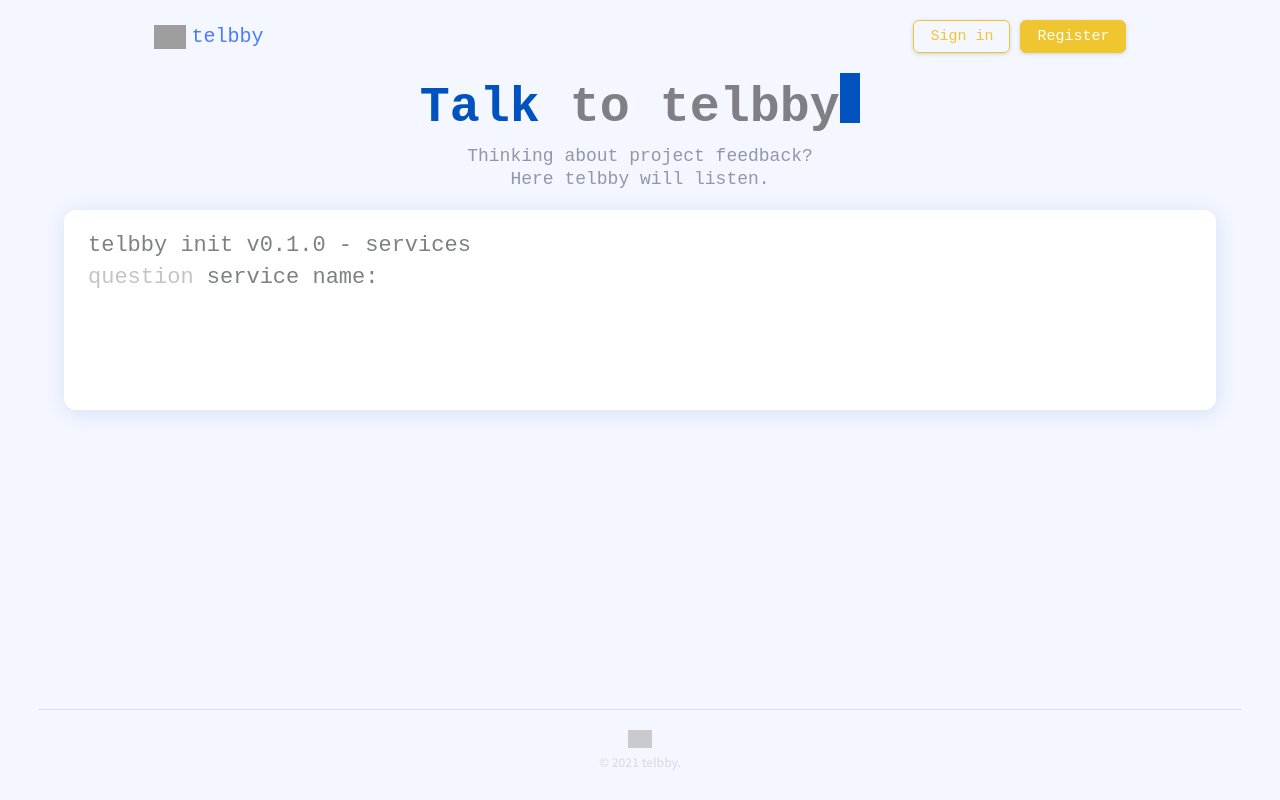
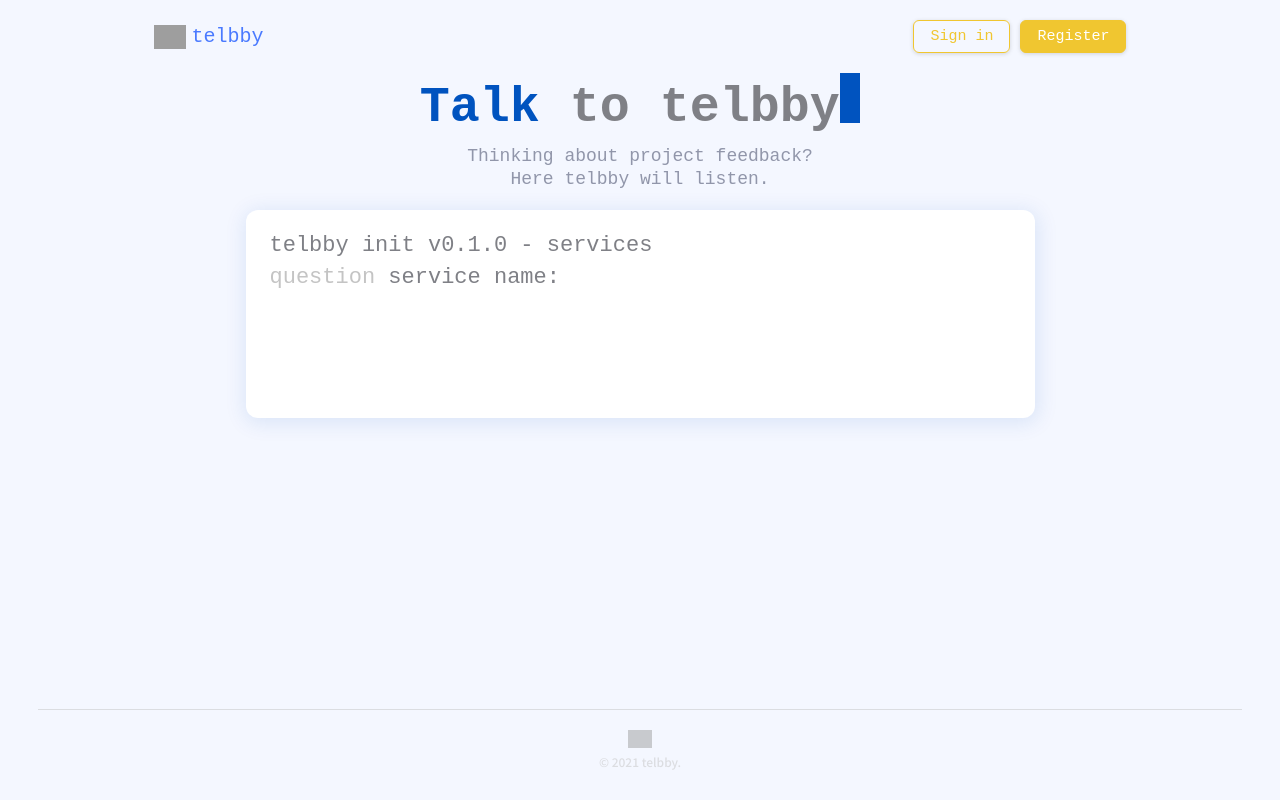
Before and after one commit to telbby/telbby-frontend, a React app: page / in a window 1280 px wide. Built offline with nearby package versions, Linux system fonts and the light colour scheme; grey boxes are pictures that could not be loaded; a web font is replaced by a local one.

Commit message:
[#22] style: Shell 컴포넌트 크기 수정
- HomePage에서의 Shell 컴포넌트 크기 수정

```diff
--- a/src/pages/HomePage/index.tsx
+++ b/src/pages/HomePage/index.tsx
@@ -30,8 +30,8 @@ const HomePage: FC = () => {
       <Shell
         type="services"
         requestWhenQuestionDone={requestWhenQuestionDone}
-        width="90%"
-        height="200px"
+        width="789px"
+        height="208px"
       />
     </Layout>
   );
```
